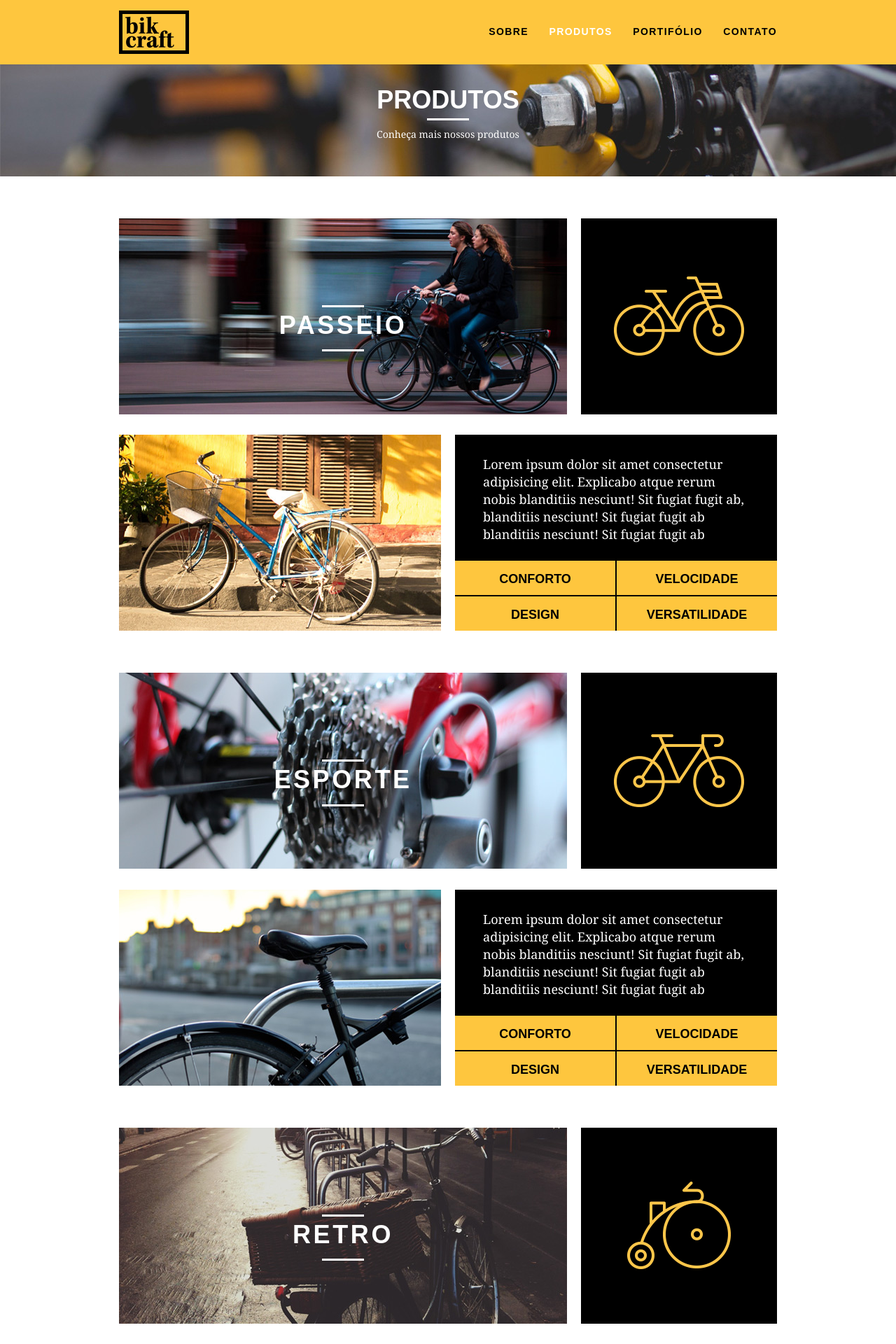
After one commit to BricksSoldier2094/bikcraft.github.io, a PHP site: page /produtos.html in a window 1280 px wide. The commit adds this page. Shown: the top 1920 px of the page at 70% size. Run offline with PHP 8.4, Linux system fonts and the light colour scheme.

Commit message:
Building "Produtos"
Construido parte da marcação e estilo da pagina de produtos.

```diff
--- /dev/null
+++ b/css/produtos.css
@@ -0,0 +1,76 @@
+.interna_produtos{
+    background: url("../img/bg-produtos.jpg");
+    background-size: cover;
+}
+
+.produto_item{
+    padding-top: 60px;
+
+}
+
+.produto_item h2{
+    font-size: 36px;
+    text-transform: uppercase;
+    color: #fff;
+    letter-spacing: .1em;
+    font-weight: bold;
+    position: relative;
+    top: -170px;
+    text-align: center;
+    margin-bottom: -56px;
+}
+
+.produto_item h2::after, .produto_item h2::before{
+    content: "";
+    display: block;
+    width: 60px;
+    height: 3px;
+    background: #FFF;
+    margin: 14px auto 5px auto;
+}
+
+
+.produto_icone{
+    background: #000;
+    padding: 70px 0;
+}
+
+.produto_icone img{
+    margin: 0 auto;
+}
+
+.produto_info{
+    background: #000;
+    margin-bottom: 60px;
+}
+
+.produto_info p{
+    color: #fff;
+    font-size: 18px;
+    line-height: 25px;
+    padding: 30px 40px;
+    height: 180px;
+}
+
+.produto_info ul li{
+    background: #fec63e;
+    text-transform: uppercase;
+    font-size: 18px;
+    font-weight: bold;
+    line-height: 20px;
+    float: left;
+    width: 229px;
+    height: 49px;
+    text-align: center;
+    padding-top: 16px;
+
+}
+
+.produto_info ul li:nth-child(1), .produto_info ul li:nth-child(2){
+    margin-bottom: 2px;
+}
+
+.produto_info ul li:nth-child(even){
+    margin-left: 2px;
+
+}
--- a/css/sobre.css
+++ b/css/sobre.css
@@ -1,5 +1,6 @@
 .interna_sobre{
     background: url("../img/bg-sobre.jpg");
+    background-size: cover ;
 }
 
 .missao_sobre{
--- a/css/style.css
+++ b/css/style.css
@@ -126,7 +126,6 @@ img {
     width: 100%;
     height: 380px;
     background: url("../img/bg.jpg") no-repeat center;
-    background-size: cover ;
     margin-top: 96px;
     text-align: center;
     padding-top: 100px;
@@ -175,7 +174,6 @@ img {
     width: 100%;
     margin-top: 92px;
     height: 160px;
-    background-size: cover;
     text-align: center;
     color: #fff;
     padding-top: 30px;
--- a/index.html
+++ b/index.html
@@ -24,7 +24,7 @@
 				<nav class="grid-12 header_menu">
 					<ul>
 						<li><a href="sobre.html">Sobre</a></li>
-						<li><a href="#produtos">Produtos<Sobre/a></li>
+						<li><a href="produtos.html">Produtos<Sobre/a></li>
 						<li><a href="#portfolio">Portifólio<Sobre/a></li>
 						<li><a href="contato.html">Contato</a></li>
 					</ul>
@@ -153,6 +153,7 @@
 		<footer>
 			<div class="footer">
 				<div class="container">
+
 					<!--Nossa historia-->
 					<div class="grid-8 footer_historia">
 						<h3>NOSSA HISTORIA</h3>
--- /dev/null
+++ b/produtos.html
@@ -0,0 +1,170 @@
+<!DOCTYPE html>
+
+<!DOCTYPE html>
+<html lang="pt-br">
+<head>
+    <meta charset="UTF-8">
+    <title>Bikcraft - Sobre</title>
+    <meta charset="utf-8">
+    <link rel="stylesheet" href="css/normalize.css">
+    <link rel="stylesheet" href="css/reset.css">
+    <link rel="stylesheet" href="css/grid.css">
+    <link rel="stylesheet" href="css/style.css">
+    <link rel="stylesheet" href="css/produtos.css">
+</head>
+<body>
+
+    <header class="header">
+            <!--container principal-->
+            <div class="container">
+                <a href="index.html" class="grid-4">
+                    <img src="img/bikcraft.png" alt="Bikcraft">
+                </a>
+
+                <!--Navegação-->
+                <nav class="grid-12 header_menu">
+                    <ul>
+                        <li><a href="sobre.html" >Sobre</a></li>
+                        <li><a href="produtos.html" class="menu_ativo">Produtos<Sobre/a></li>
+                        <li><a href="portfolio.html">Portifólio<Sobre/a></li>
+                        <li><a href="contato.html">Contato</a></li>
+                    </ul>
+                </nav>
+
+            </div>
+    </header>
+
+    <!--Section de introducao-->
+    <section class="introducao-interna interna_produtos">
+        <div class="container">
+        <h1>Produtos</h1>
+        <p>Conheça mais nossos produtos</p>
+        </div>
+    </section>
+
+
+    <section class="container produto_item">
+        <!--Produto passeio-->
+        <div class="grid-11">
+            <img src="img/produtos/bikcraft-passeio-1.jpg" alt="Bikcraft Passeio">
+            <h2>Passeio</h2>
+        </div>
+
+        <div class="grid-5 produto_icone"><img src="img/produtos/passeio.png" alt="Bikcraft Passeio"></div>
+
+        <div class="grid-8"><img src="img/produtos/bikcraft-passeio-2.jpg" alt="Bikcraft Passeio"></div>
+
+        <div class="grid-8 produto_info">
+            <p>Lorem ipsum dolor sit amet consectetur adipisicing elit. Explicabo atque rerum nobis blanditiis nesciunt!
+            Sit fugiat fugit ab, blanditiis nesciunt! Sit fugiat fugit ab blanditiis nesciunt! Sit fugiat fugit ab</p>
+            <ul>
+                <li>Conforto</li>
+                <li>Velocidade</li>
+                <li id="design">Design</li>
+                <li id="versatilidade">Versatilidade</li>
+            </ul>
+        </div>
+
+        <!--Produto Esporte -->
+        <div class="grid-11">
+            <img src="img/produtos/bikcraft-esporte-1.jpg" alt="Bikcraft Passeio">
+            <h2>Esporte</h2>
+        </div>
+
+        <div class="grid-5 produto_icone"><img src="img/produtos/esporte.png" alt="Bikcraft Esporte"></div>
+
+        <div class="grid-8"><img src="img/produtos/bikcraft-esporte-2.jpg" alt="Bikcraft Esporte"></div>
+
+        <div class="grid-8 produto_info">
+            <p>Lorem ipsum dolor sit amet consectetur adipisicing elit. Explicabo atque rerum nobis blanditiis nesciunt!
+            Sit fugiat fugit ab, blanditiis nesciunt! Sit fugiat fugit ab blanditiis nesciunt! Sit fugiat fugit ab</p>
+            <ul>
+                <li>Conforto</li>
+                <li>Velocidade</li>
+                <li id="design">Design</li>
+                <li id="versatilidade">Versatilidade</li>
+            </ul>
+        </div>
+
+         <!--Produto Retro -->
+        <div class="grid-11">
+            <img src="img/produtos/bikcraft-retro-1.jpg" alt="Bikcraft Passeio">
+            <h2>Retro</h2>
+        </div>
+
+        <div class="grid-5 produto_icone"><img src="img/produtos/retro.png" alt="Bikcraft Retro"></div>
+
+        <div class="grid-8"><img src="img/produtos/bikcraft-retro-2.jpg" alt="Bikcraft Retro"></div>
+
+        <div class="grid-8 produto_info">
+            <p>Lorem ipsum dolor sit amet consectetur adipisicing elit. Explicabo atque rerum nobis blanditiis nesciunt!
+            Sit fugiat fugit ab, blanditiis nesciunt! Sit fugiat fugit ab blanditiis nesciunt! Sit fugiat fugit ab</p>
+            <ul>
+                <li>Conforto</li>
+                <li>Velocidade</li>
+                <li id="design">Design</li>
+                <li id="versatilidade">Versatilidade</li>
+            </ul>
+        </div>
+
+    </section>
+
+    <!--Section de footer-->
+    <section class="quebra">
+        <blockquote class="quote-externo container">
+            <p>"O verdadeiro segredo da felicidade está em ter um genuíno
+            interesse por todos os detalhes da vida cotidiana."</p>
+        <cite>
+            WILLIAM MORRIS
+        </cite>
+        </blockquote>
+    </section>
+
+    <!--Footer-->
+    <footer>
+			<div class="footer">
+				<div class="container">
+					<!--Nossa historia-->
+					<div class="grid-8 footer_historia">
+						<h3>NOSSA HISTORIA</h3>
+						<p>O verdadeiro segredo da felicidade está em ter um genuíno interesse por todos os detalhes da vida cotidiana cotidiana.
+						interesse por todos os detalhes da vida cotidiana cotidiana.</p>
+					</div>
+
+					<!--contato-->
+					<div class="grid-4 footer_contato">
+						<h3>Contato</h3>
+						<ul>
+							<li>11 98671-7689</li>
+							<li>contato@henriquesouza.dev</li>
+							<li>São Paulo - SP</li>
+						</ul>
+					</div>
+
+					<!--Redes sociais-->
+					<div class="grid-4 footer_redes">
+						<h3>Redes sociais</h3>
+						<ul>
+							<li>
+								<a href="http://facebook.com" target="_blank"><img src="img/redes-sociais/facebook.png" alt="Bikcraft - Facebook"></a>
+							</li>
+							<li>
+								<a href="http://instagram.com" target="_blank"><img src="img/redes-sociais/instagram.png" alt="Bikcraft - Instagram"></a>
+							</li>
+							<li>
+								<a href="http://twitter.com" target="_blank"><img src="img/redes-sociais/twitter.png" alt="Bikcraft - Twitter"></a>
+							</li>
+						</ul>
+					</div>
+				</div>
+			</div>
+
+			<div class="copy">
+				<div class="container">
+					<p class="grid-16">Bikcraft 2019 - Alguns direitos reservados.</p>
+				</div>
+			</div>
+	</footer>
+
+</body>
+</html>
```
Also changed, not shown: img/bg-produtos.jpg (added), img/produtos/bikcraft-esporte-1.jpg (added), img/produtos/bikcraft-esporte-2.jpg (added), img/produtos/bikcraft-passeio-1.jpg (added), img/produtos/bikcraft-passeio-2.jpg (added), img/produtos/bikcraft-retro-1.jpg (added), img/produtos/bikcraft-retro-2.jpg (added).
